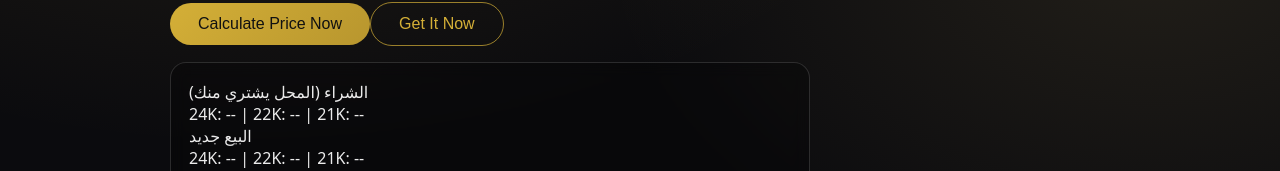
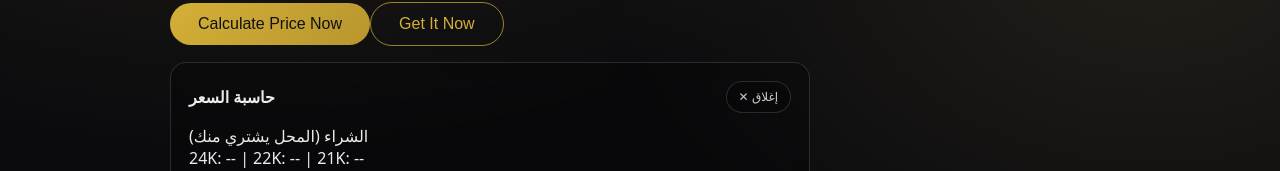
Before and after one commit to a369rt-sketch/goldary, a Next.js app: page / in a window 1280 px wide. Both pictures are taken after a click on the button "Calculate Price Now". Shown: the part 377-548 px from the top of the page. Built offline with nearby package versions, Linux system fonts and the light colour scheme; no server answers; the database is empty.

Commit message:
Fix build errors

```diff
--- a/app/collection/page.tsx
+++ b/app/collection/page.tsx
@@ -3,7 +3,10 @@ import GoldTicker from "../components/GoldTicker";
 export default function CollectionPage() {
   return (
     <main className="container">
-      <GoldTicker />
+      <GoldTicker
+        currency="USD"
+        usdToIqd={Number(process.env.NEXT_PUBLIC_USD_TO_IQD ?? 1310)}
+      />
 
       <div className="row-between">
         <h1 className="title">Collection</h1>
--- a/app/components/GoldTicker.tsx
+++ b/app/components/GoldTicker.tsx
@@ -44,7 +44,7 @@ export default function GoldTicker({ currency, usdToIqd }: Props) {
       return { k24: usd.usd24, k22: usd.usd22, k21: usd.usd21 };
     }
 
-    const iqd = getBaseIqd(data, usdToIqd);
+    const iqd = getBaseIqd(data);
     return { k24: iqd.iqd24, k22: iqd.iqd22, k21: iqd.iqd21 };
   }, [data, currency, usdToIqd]);
 
--- a/app/components/PriceCalculator.tsx
+++ b/app/components/PriceCalculator.tsx
@@ -15,6 +15,7 @@ type Props = {
   currency: Currency;
   usdToIqd?: number;
   data?: GoldData;
+  onClose?: () => void;
 };
 
 type Mode = "buy" | "sell";
@@ -41,6 +42,7 @@ export default function PriceCalculator({
   currency,
   usdToIqd = 0,
   data,
+  onClose,
 }: Props) {
   const [liveData, setLiveData] = useState<GoldData | null>(data ?? null);
   const [marketFactors, setMarketFactors] = useState<ProvinceMarketFactor[]>([]);
@@ -275,6 +277,20 @@ const sellUsedFactor = selectedMarket?.sell_used_factor ?? 1;
 
   return (
     <div className="calc">
+      {onClose && (
+        <div className="row-between" style={{ marginBottom: 12 }}>
+          <strong>حاسبة السعر</strong>
+          <button
+            type="button"
+            className="small-btn"
+            onClick={onClose}
+            aria-label="إغلاق"
+          >
+            ✕ إغلاق
+          </button>
+        </div>
+      )}
+
       <div className="calc-prices">
         <div className="calc-prices-row">
           <div>الشراء (المحل يشتري منك)</div>
--- a/app/page.tsx
+++ b/app/page.tsx
@@ -49,12 +49,13 @@ export default function Home() {
         </button>
       </div>
 
-      <PriceCalculator
-        open={isOpen}
-        onClose={() => setIsOpen(false)}
-        currency={currency}
-        usdToIqd={usdToIqd}
-      />
+      {isOpen ? (
+        <PriceCalculator
+          currency={currency}
+          usdToIqd={usdToIqd}
+          onClose={() => setIsOpen(false)}
+        />
+      ) : null}
     </main>
   );
 }
```
